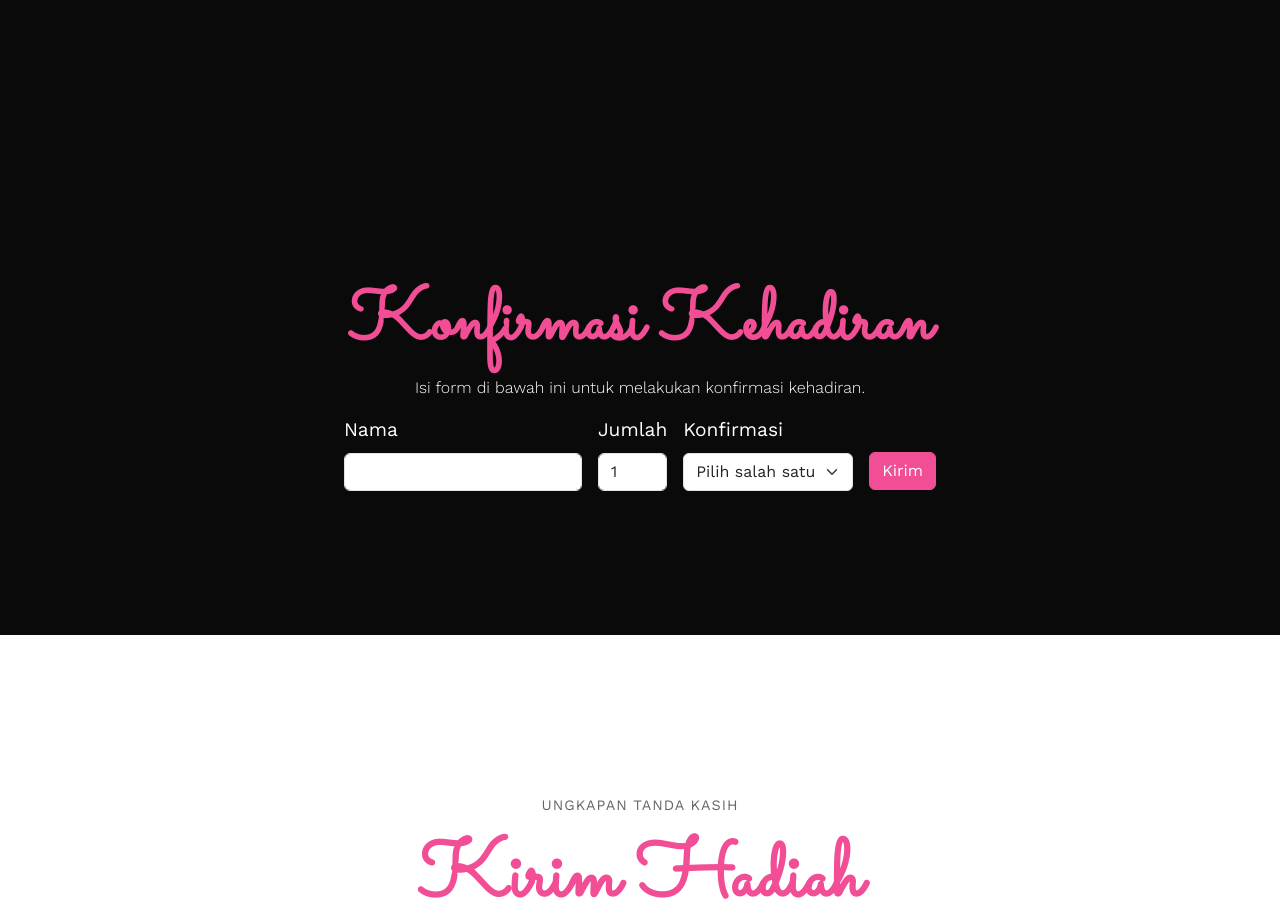
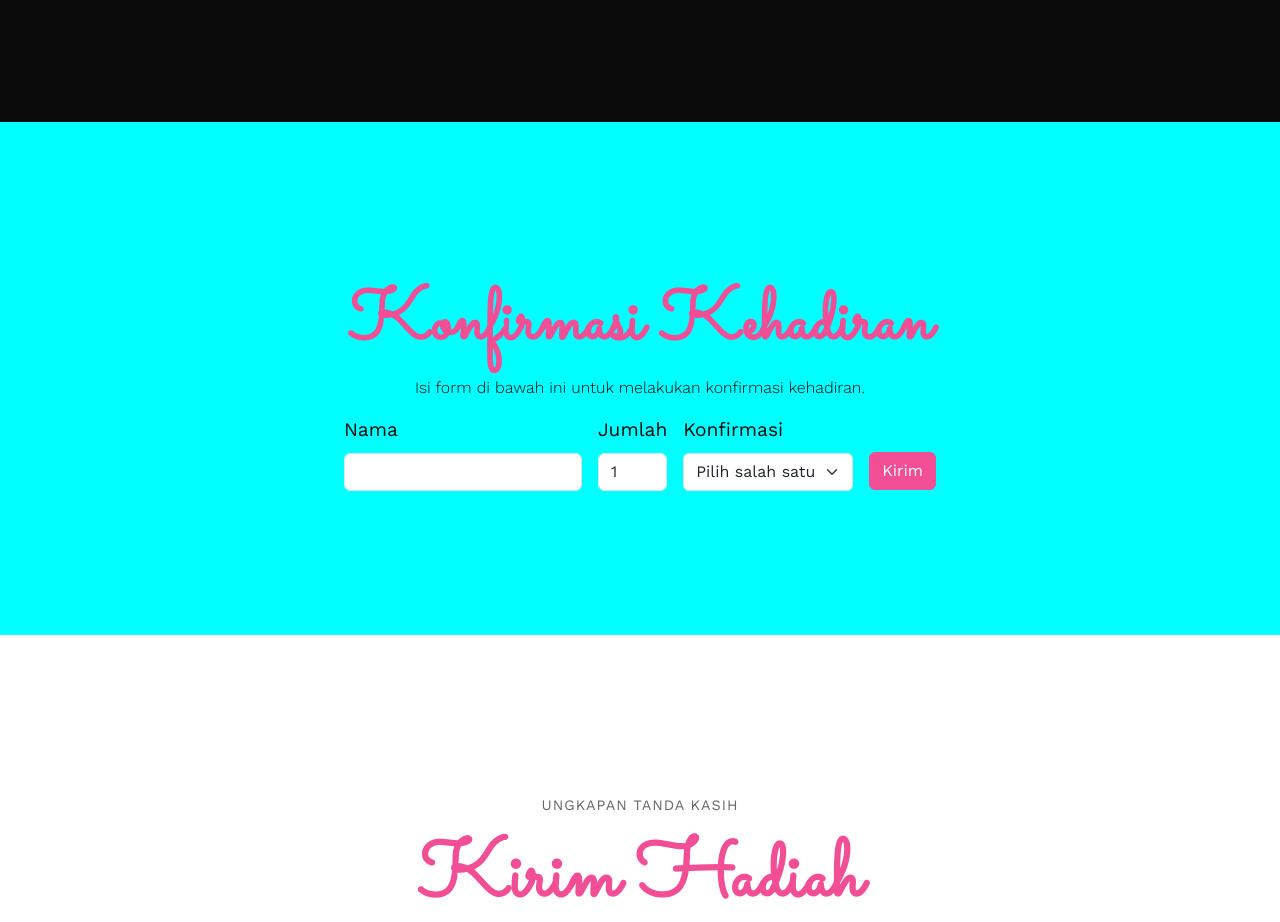
Before and after one commit to AkmalAlHidayatidi/Imam-Wiky, a plain HTML site: page index.html in a window 1280 px wide. Shown: the part 2480-3402 px from the top of the page. Drawn offline with nearby package versions, Linux system fonts and the light colour scheme; some packages are replaced by stand-ins of ours; a script that the page names is missing.

Commit message:
Update style.css

```diff
--- a/style.css
+++ b/style.css
@@ -310,7 +310,7 @@ body {
 }
 
 .rsvp {
-  background-color: var(--bg);
+  background-color: aqua;
 }
 
 .rsvp h2 {
@@ -318,11 +318,11 @@ body {
 }
 
 .rsvp p {
-  color: white;
+  color: var(--bg);
 }
 
 .rsvp form label {
-  color: white;
+  color: var(--bg);
 }
 
 .rsvp button {
```
